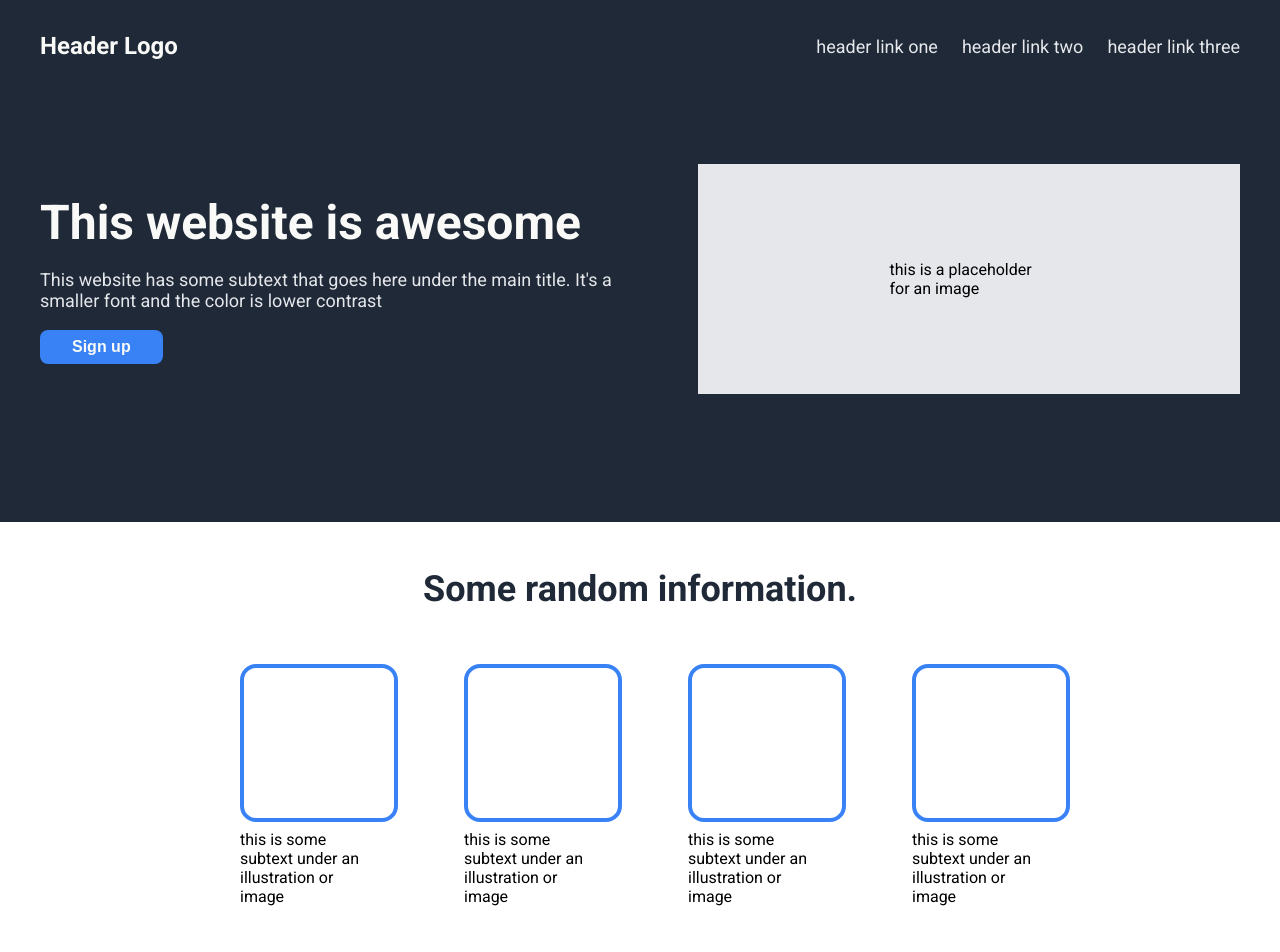
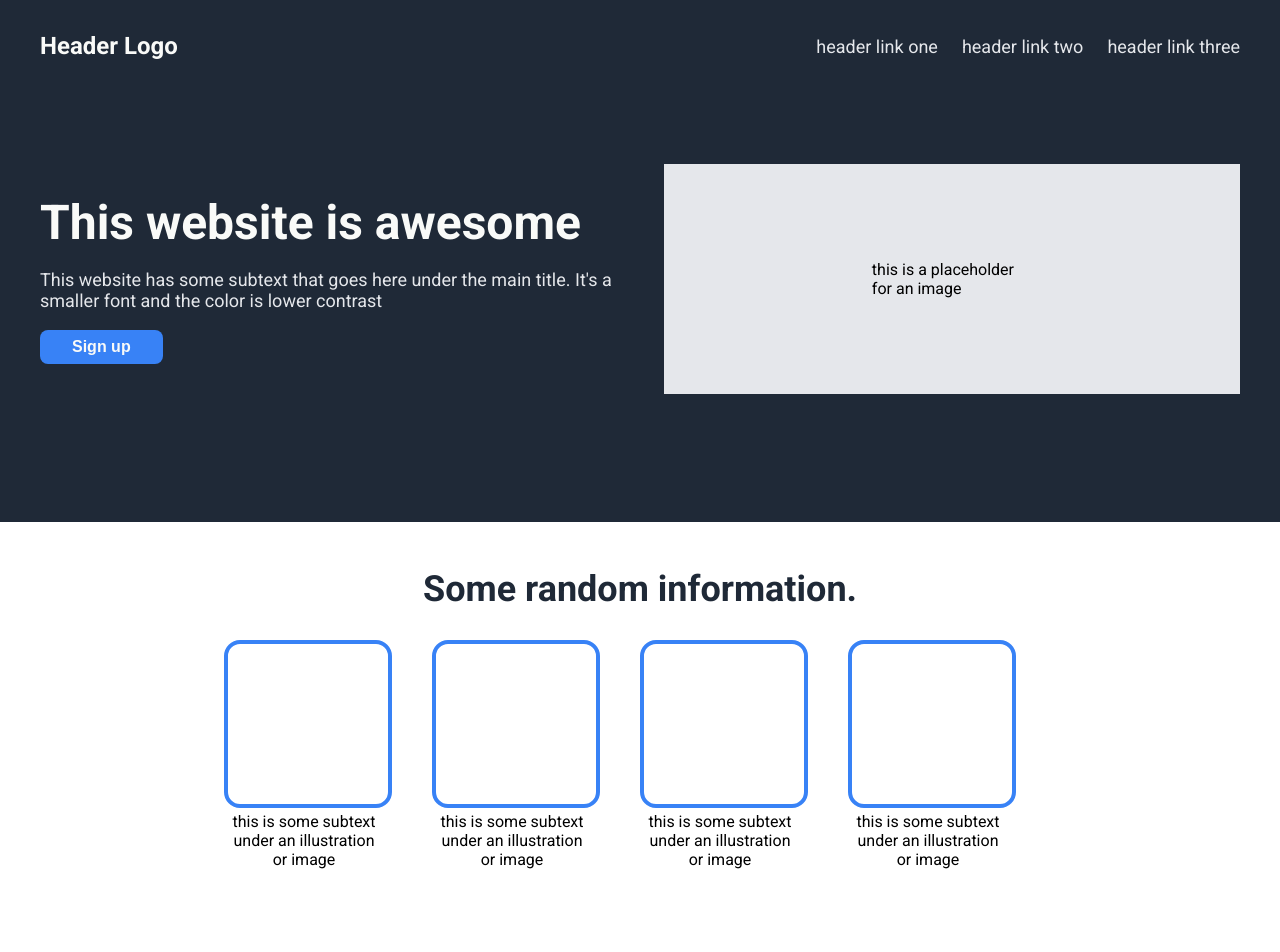
Before and after one commit to muhalisajed/odin-landing-page, a plain HTML site: page index.html in a window 1280 px wide. Shown: the top 952 px of the page. Drawn offline with Linux system fonts and the light colour scheme.

Commit message:
added img row debug

```diff
--- a/index.html
+++ b/index.html
@@ -38,7 +38,6 @@
                         <!--Image Row-->
                         <section class="img-row">
                                 <h2>Some random information.</h2>
-                                <div class="img-section">
                                         <div class="img-container">
                                                 <figure>
                                                         <span></span>
@@ -57,7 +56,6 @@
                                                         <figcaption>this is some subtext under an illustration or image</figcaption>
                                                 </figure>
                                         </div>
-                                </div>
                         </section>
                         <!--Quote Row-->
                         <div class="quote-container">
--- a/styles.css
+++ b/styles.css
@@ -46,13 +46,16 @@ nav ul li a {
 .hero {
         display: flex;
         align-items: center;
-        gap: 1em;
+
 }
 
+
 h1 {
-        font-size: 3rem;
+        font-size: 3em;
         font-weight: bolder;
         color: #F9FAF8;
+        flex-wrap: wrap;
+        margin: 0;
 }
 
 .hero-button {
@@ -67,15 +70,15 @@ h1 {
 }
 
 .main-text {
-        font-size: 1.125rem;
+        font-size: 1.125em;
         color: #e5e7eb;
-        margin-right: 2em;
+        flex-wrap: wrap;
 }
 
 .img-place {
         display: block;
         background: #e5e7eb;
-        padding: 6em 12em;
+        padding: 6em 13em;
 
 }
 
@@ -88,7 +91,8 @@ h1 {
         display: flex;
         flex-direction: column;
         align-items: center;
-        margin: 1em 0 6em 0 ;
+        margin: 1em 0 10em 0 ;
+        padding: .em;
 }
 
 h2 {
@@ -97,35 +101,40 @@ h2 {
         color: #1f2937;
 }
 
-.img-section {
-        display: flex;
-        flex-direction: column;
-        align-items: center;
-}
-
 .img-container {
         display: flex;
-
 }
 
 .img-container span {
-        display: block;
+        font-size: 1em;
+        padding: 5em 5em;
+        border-color: #3882f6;
+        border-style: solid;
+        border-radius: 1em;
+        display: inline-block;
+        border-width: 0.25em;
+        /*display: block;
         border-style: solid;
         border-width: 0.25em;
         border-radius: 1em;
         border-color: #3882f6;
-        padding: 4.688em;
-        margin: .5em;
+        padding: 10em;
+        margin: .5em;*/
 }
 
 .img-container figure {
+        margin: 0;
+        width: 13em;
+}
+/*.img-container figure {
         display: flex;
         flex-direction: column;
         align-content: center;
-        width: 9em;
-}
+}*/
 
 .img-container figcaption {
+        width: 9rem;
+        text-align: center;
         margin-left: .5em;
  }
 
```
